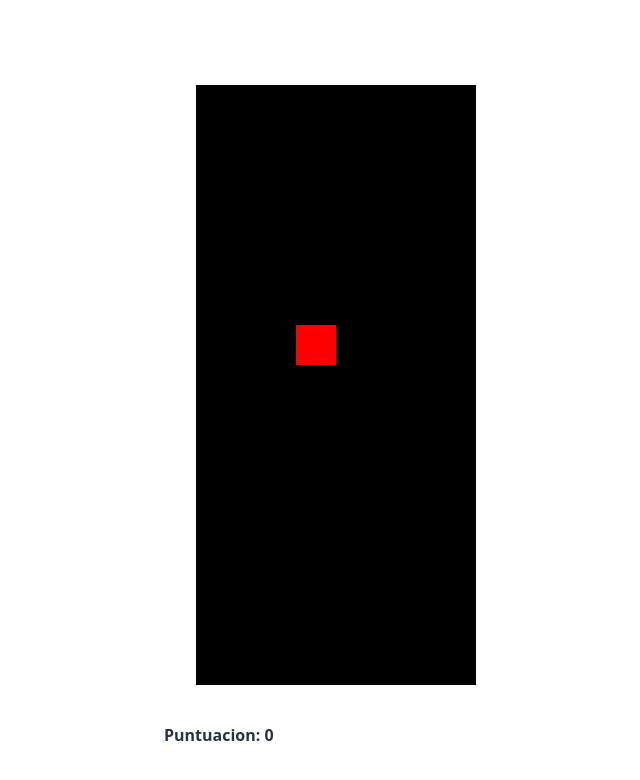
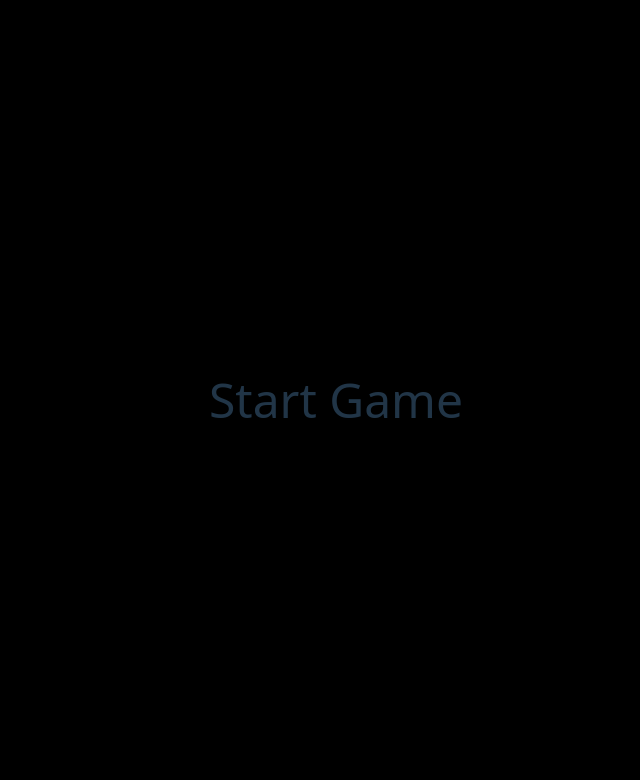
Before and after one commit to PakoAraya/Tetris-JS, a website built with Vite: page tetris-js/index.html in a window 1280 px wide. Shown: the whole page, without its empty margins (304-944 px from the left). Built offline with nearby package versions, Linux system fonts and the light colour scheme.

Commit message:
feat(game): 🕹️ Final Version
Final version of Tetris developed on JavaScript

```diff
--- /dev/null
+++ b/consts.js
@@ -0,0 +1,10 @@
+
+export const BLOCK_SIZE = 20;
+export const BOARD_WIDTH = 14;
+export const BOARD_HEIGHT = 30;
+
+export const EVENT_MOVEMENTS = {
+  LEFT: 'ArrowLeft',
+  DOWN: 'ArrowDown',
+  RIGHT: 'ArrowRight'
+}
--- a/tetris-js/index.html
+++ b/tetris-js/index.html
@@ -8,6 +8,7 @@
   </head>
   <body>
     <div id="app">
+      <section>Start Game</section>
       <canvas></canvas>
     </div>
     <strong>Puntuacion: <span></span></strong>
--- a/tetris-js/src/main.js
+++ b/tetris-js/src/main.js
@@ -1,12 +1,10 @@
 import './style.css'
+import { BLOCK_SIZE, BOARD_WIDTH, BOARD_HEIGHT, EVENT_MOVEMENTS} from '../../consts';
 
+//1. Inicialize canvas and context
 const canvas = document.querySelector('canvas');
 const context = canvas.getContext('2d');
 const $score = document.querySelector('span');
-
-const BLOCK_SIZE = 20;
-const BOARD_WIDTH = 14;
-const BOARD_HEIGHT = 30;
 
 let score = 0;
 
@@ -98,21 +96,21 @@ function draw() {
 
 //6. Arrows Key Functions
 document.addEventListener('keydown', event => {
-  if (event.key === 'ArrowLeft') {
+  if (event.key === EVENT_MOVEMENTS.LEFT) {
     piece.position.x--;
     if (checkCollision()) {
       piece.position.x++;
     }
   }
 
-  if (event.key === 'ArrowRight') {
+  if (event.key === EVENT_MOVEMENTS.RIGHT) {
     piece.position.x++;
     if (checkCollision()) {
       piece.position.x--;
     }
   }
 
-  if (event.key === 'ArrowDown') {
+  if (event.key === EVENT_MOVEMENTS.DOWN) {
     piece.position.y++;
     if (checkCollision()) {
       piece.position.y--;
@@ -221,10 +219,10 @@ function update(time = 0) {
 const PIECES = [
   [
     [1, 1],
-    [1,1]
+    [1, 1]
   ],
   [
-    [1,1,1,1]
+    [1, 1, 1, 1]
   ],
   [
     [0, 1, 0],
@@ -232,7 +230,7 @@ const PIECES = [
   ],
   [
     [1, 1, 0],
-    [0,1,1]
+    [0, 1, 1]
   ],
   [
     [1, 0],
@@ -242,10 +240,22 @@ const PIECES = [
   [
     [0, 1],
     [0, 1],
-    [0, 1]
+    [1, 1]
   ]
 ]
 
+//14. Adding Tetris Sound
+const $section = document.querySelector('section');
+const audio = new Audio('./Tetris.mp3');
+audio.volume = 0.5;
+audio.loop = true; // Aseguramos que loop está establecido en true
 
+$section.addEventListener('click', () => {
+  update();
+  $section.remove();
 
-update();
+  // Iniciamos el audio con manejo de errores
+  audio.play().catch(error => {
+    console.log('Error al reproducir el audio:', error);
+  });
+});
--- a/tetris-js/src/style.css
+++ b/tetris-js/src/style.css
@@ -28,6 +28,18 @@ body {
   display: grid;
   place-content: center;
   height: 100vh;
+}
+
+section{
+  position:absolute;
+  background: black;
+  width: 100vw;
+  height: 100vh;
+  top: 0;
+  inset: 0;
+  display: grid;
+  font-size: 48px;
+  place-content: center;
 }
 
 h1 {
```
Also changed, not shown: 1 other file.
